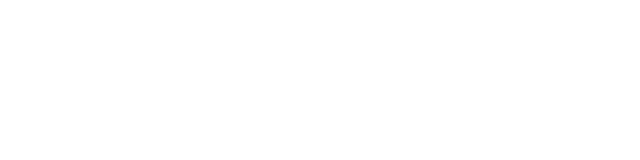
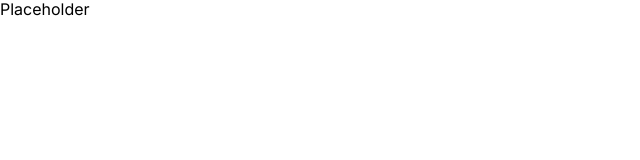
Before and after one commit to BGWellSS/compassUOL-2022-sprint7-pwa, a React (Create React App) app: page / in a window 1280 px wide. Shown: the top 160 px of the page, without its empty margins (0-640 px from the left). Built offline with nearby package versions, Linux system fonts and the light colour scheme.

Commit message:
Component names update
- Styled components
-- files naming pattern adjustment
- Font import

```diff
--- a/public/index.html
+++ b/public/index.html
@@ -11,6 +11,9 @@
     />
     <link rel="apple-touch-icon" href="%PUBLIC_URL%/logo192.png" />
     <link rel="manifest" href="%PUBLIC_URL%/manifest.json" />
+    <link rel="preconnect" href="https://fonts.googleapis.com">
+    <link rel="preconnect" href="https://fonts.gstatic.com" crossorigin>
+    <link href="https://fonts.googleapis.com/css2?family=Inter:wght@100;200;300;400;500;600;700;800;900&display=swap" rel="stylesheet">
     <title>Cora'l - eCommerce</title>
   </head>
   <body>
--- a/src/index.tsx
+++ b/src/index.tsx
@@ -5,7 +5,7 @@
 import { Normalizer } from './styles/Normalizer';
 import { GlobalStyles } from './styles/GlobalStyles';
 import theme from './styles/themes/theme';
-import HomePage from './pages/Home';
+import Home from './pages/Home';
 
 const root = ReactDOM.createRoot(
   document.getElementById('root') as HTMLElement,
@@ -15,7 +15,7 @@
     <ThemeProvider theme={theme}>
       <Normalizer />
       <GlobalStyles />
-      <HomePage />
+      <Home />
     </ThemeProvider>
   </React.StrictMode>,
 );
--- a/src/pages/Home/styles.tsx
+++ b/src/pages/Home/StyledHome.tsx
@@ -1,8 +1,7 @@
 import styled, { css } from 'styled-components';
 
-export const Home = styled.div`
+export const StyledHome = styled.div`
   ${({ theme }) => css`
     // Home page styles
-    //.coral-homePage {}
   `}
 `;
--- a/src/pages/Home/index.tsx
+++ b/src/pages/Home/index.tsx
@@ -1,11 +1,11 @@
 import React from 'react';
-import * as Styled from './styles';
+import * as Styled from './StyledHome';
 
-function HomePage() {
+function Home() {
   return (
-    <Styled.Home>
-      <div className="coral-homePage"></div>
-    </Styled.Home>
+    <Styled.StyledHome>
+      <div>Placeholder</div>
+    </Styled.StyledHome>
   );
 }
-export default HomePage;
+export default Home;
--- a/src/styles/GlobalStyles.tsx
+++ b/src/styles/GlobalStyles.tsx
@@ -2,7 +2,6 @@
 
 export const GlobalStyles = createGlobalStyle`
   ${({ theme }) => css`
-    @import url('https://fonts.googleapis.com/css2?family=Nunito:ital,wght@0,200;0,300;0,400;0,500;0,600;0,700;0,800;0,900;0,1000;1,200;1,300;1,400;1,500;1,600;1,700;1,800;1,900;1,1000&display=swap');
     // ---- Basic styles
     html {
       font-size: 62.5%; // conversion to 1rem == 10px
--- a/src/styles/themes/theme.tsx
+++ b/src/styles/themes/theme.tsx
@@ -7,7 +7,7 @@
     },
   },
   fonts: {
-    familyPrimary: '"Nunito", sans-serif;',
+    familyPrimary: '"Inter", sans-serif;',
     coreSize: '1.6rem',
   },
 };
```
